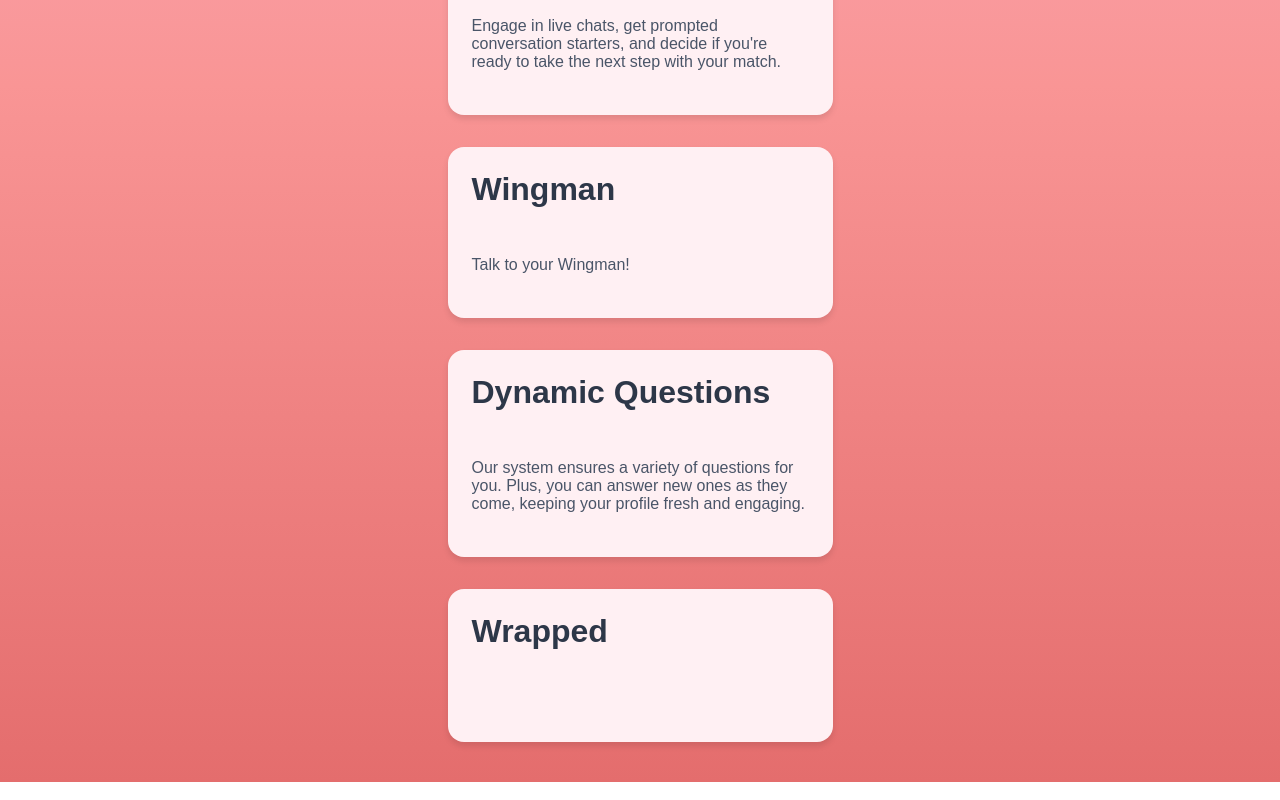
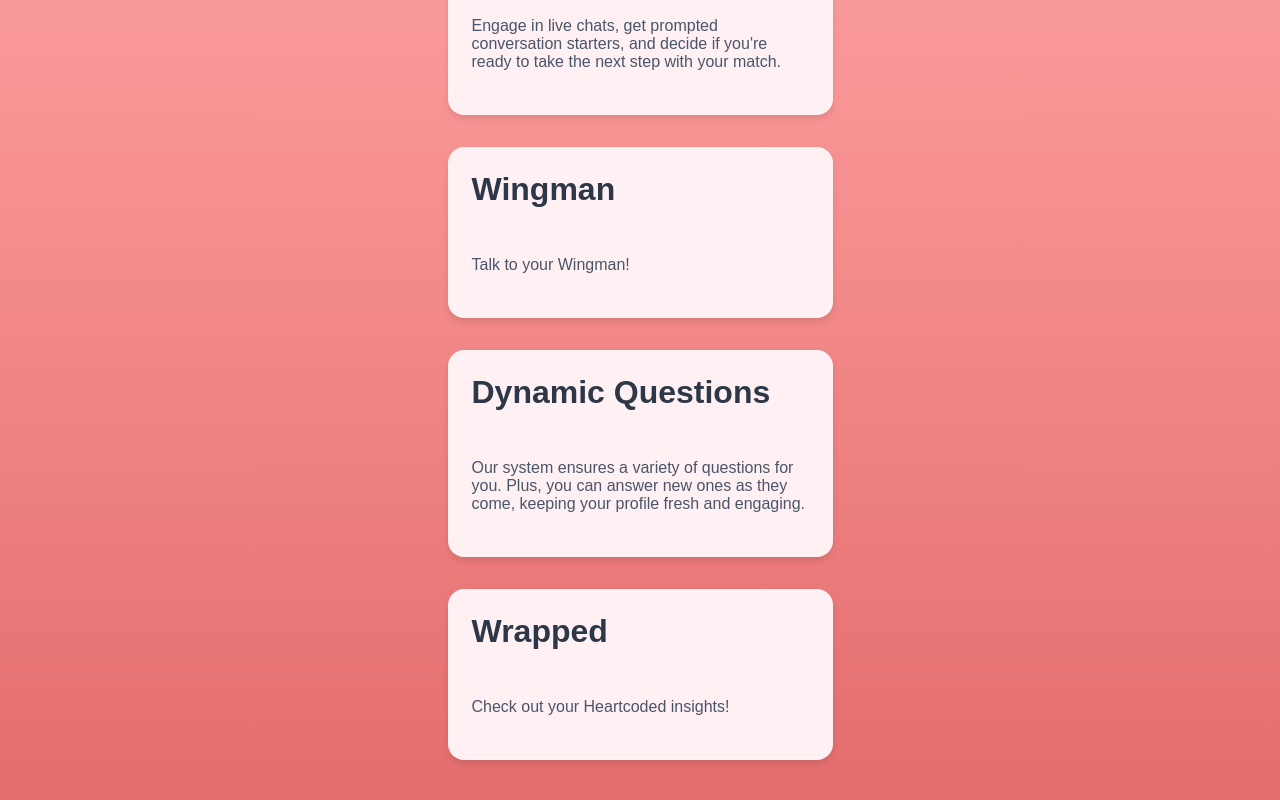
Before and after one commit to ajpieroni/316Heartcoded, a React (Create React App) app in the folder ourapp/reactapp/: page /UserSignedIn in a window 1280 px wide. Shown: the part 612-1412 px from the top of the page. Built offline with nearby package versions, Linux system fonts and the light colour scheme; no server answers.

Commit message:
added wrapped info

```diff
--- a/ourapp/reactapp/src/pages/UserLanding.js
+++ b/ourapp/reactapp/src/pages/UserLanding.js
@@ -205,7 +205,7 @@ export default function UserLanding() {
           <div className="feature-card">
             <h2>WRAPPED</h2>
             <p>
-
+              Check out your Heartcoded insights!
             </p>
           </div>
         </Link>
--- a/ourapp/reactapp/src/pages/UserSignedIn.js
+++ b/ourapp/reactapp/src/pages/UserSignedIn.js
@@ -202,7 +202,7 @@ export default function UserSignedIn() {
         <Link to="/Wrapped">
           <div className="feature-card">
             <h2>Wrapped</h2>
-            <p></p>
+            <p> Check out your Heartcoded insights!</p>
           </div>
         </Link>
         {/* hello */}
```
